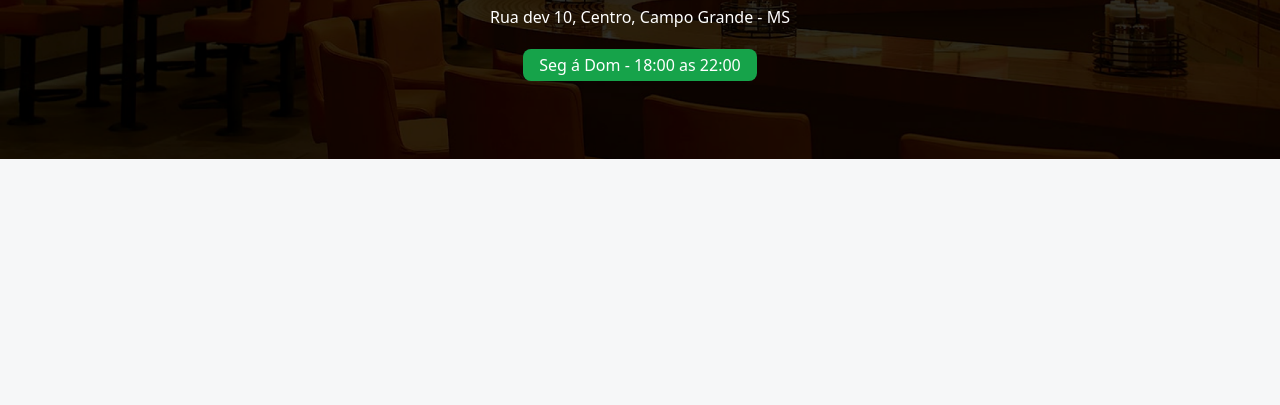
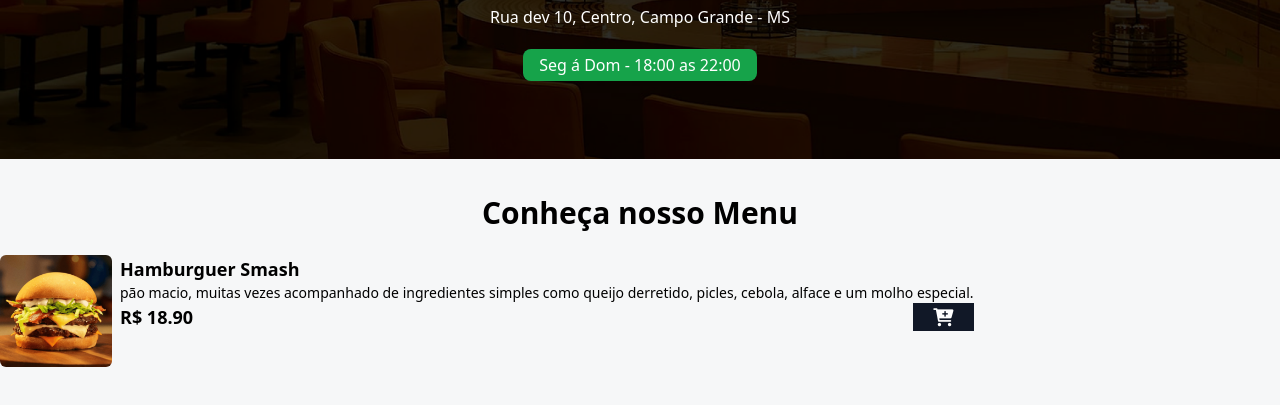
Before and after one commit to matheuspaiva1/Dev-Burguer-, a website: page index.html in a window 1280 px wide. Shown: the part 261-666 px from the top of the page. Drawn offline with Linux system fonts and the light colour scheme.

Commit message:
feat: criando menu do cardapio

```diff
--- a/index.html
+++ b/index.html
@@ -24,6 +24,39 @@
 
   <!--FIM DO HEADER-->
 
+  <h2 class="text-2xl md:text-3xl font-bold text-center mt-9 mb-6">
+    Conheça nosso Menu
+  </h2>
+
+    <!--INICO MENU-->
+      <div id="menu" class="">
+        <main class="grid grid-cols-1">
+          <div class="flex gap-2">
+            <img src="./assets/hamb-1.png" alt="hamburguer smash"
+            class="w-28 h-28 rounded-md hover:scale-110 hover:-rotate-2 duration-300">
+
+            <div class="">
+              <p class="font-bold text-lg ">Hamburguer Smash</p>
+              <p class="text-sm"> pão macio, muitas vezes acompanhado de ingredientes simples como queijo derretido, picles, cebola, alface e um molho especial.</p>
+
+              <div class="flex items-center gap-2 justify-between">
+                <p class="font-bold text-lg">R$ 18.90</p>
+                <button
+                class="bg-gray-900"
+                data-name="hamburguer"
+                data-price="18.90">
+                  <i class="fa fa-cart-plus text-lg text-white px-5 rounded add-to-cart-btn"></i>
+                </button>
+              </div>
+            </div>
+          </div>
+        </main>
+      </div>
+    <!--FIM MENU-->
+
+
+
+
 
 </body>
 </html>
```
Also changed, not shown: styles/output.css.
